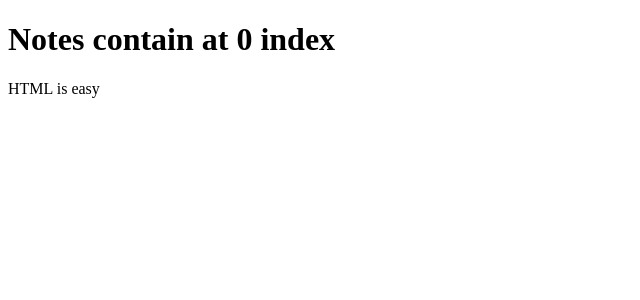
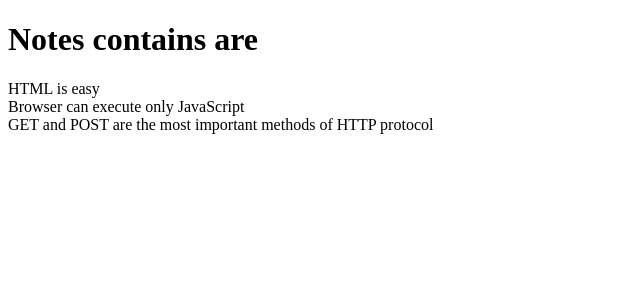
Before and after one commit to pratiksj/fullstack-exercise, a React (Create React App) app in the folder workshop/part1/: page / in a window 1280 px wide. Shown: the top 300 px of the page, without its empty margins (0-640 px from the left). Built offline with nearby package versions, Linux system fonts and the light colour scheme.

Commit message:
feat:apply map to get content

```diff
--- a/workshop/part1/src/App.js
+++ b/workshop/part1/src/App.js
@@ -3,8 +3,10 @@ import { useState } from "react";
 const App = ({ notes }) => {
   return (
     <div>
-      <h1>Notes contain at 0 index</h1>
-      <p>{notes[0].content}</p>
+      <h1>Notes contains are</h1>
+      {notes.map((note) => {
+        return <div key={note.id}>{note.content}</div>;
+      })}
     </div>
   );
 };
```
